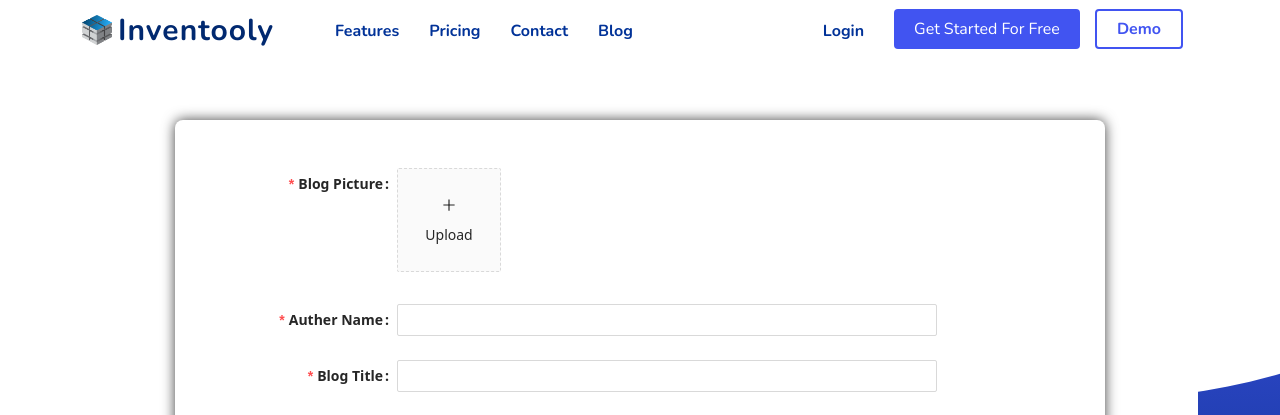
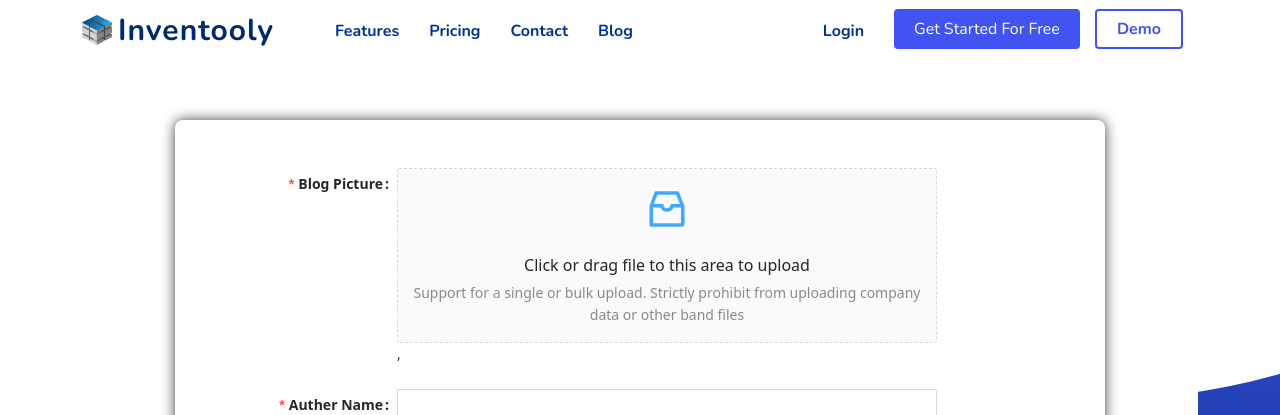
Before and after one commit to Munsif-UT/nextjs-blogs, a Next.js app: page /blogs/blogeditor in a window 1280 px wide. Shown: the top 415 px of the page. Built offline with nearby package versions, Linux system fonts and the light colour scheme.

Commit message:
addblog + blogeditor page

```diff
--- a/data/blogsData.js
+++ b/data/blogsData.js
@@ -17,8 +17,7 @@
     blogNo: 2,
     date: new Date().toLocaleDateString(),
     image: "",
-    title:
-      "Urtasker ipsam,dolores sapiente quam eligendi debitis aperiam eveniet",
+    title: "Urtasker ipsam,dolores sapiente quam eligendi debitis ",
     userName: "Inventoly",
     chat: 1,
     comments: 1,
--- a/pages/blogs/blogeditor.js
+++ b/pages/blogs/blogeditor.js
@@ -1,4 +1,3 @@
-import { Upload, message } from "antd";
 import { LoadingOutlined, PlusOutlined } from "@ant-design/icons";
 import React, { useState } from "react";
 import { Box } from "@material-ui/core";
@@ -11,6 +10,10 @@
 // import "./index.css";
 import { Form, Input, InputNumber, Button } from "antd";
 import NavbarInventoolyWebsite from "./../../components/NavbarInventoolyWebsite";
+import { Upload, message } from "antd";
+import { InboxOutlined } from "@ant-design/icons";
+
+const { Dragger } = Upload;
 const layout = {
   labelCol: {
     span: 8,
@@ -20,7 +23,7 @@
   },
 };
 
-function getBase64(img, callback) {
+/* function getBase64(img, callback) {
   const reader = new FileReader();
   reader.addEventListener("load", () => callback(reader.result));
   reader.readAsDataURL(img);
@@ -35,34 +38,39 @@
     message.error("Image must smaller than 2MB!");
   }
   return isJpgOrPng && isLt2M;
-}
+} */
 const validateMessages = {
   required: "${label} is required!",
   number: {
     range: "${label} must be between ${min} and ${max}",
   },
 };
+const props = {
+  name: "file",
+  multiple: true,
+  action: "https://www.mocky.io/v2/5cc8019d300000980a055e76",
+  onChange(info) {
+    const { status } = info.file;
+    if (status !== "uploading") {
+      console.log(info.file, info.fileList);
+    }
+    if (status === "done") {
+      message.success(`${info.file.name} file uploaded successfully.`);
+    } else if (status === "error") {
+      message.error(`${info.file.name} file upload failed.`);
+    }
+  },
+  onDrop(e) {
+    console.log("Dropped files", e.dataTransfer.files);
+  },
+};
 function Avatar() {
+  const [name, setname] = useState("");
+  const [titile, settitile] = useState("");
   const [ckeditorContent, setCkeditorContent] = useState("");
   const [imageStatus, setImageStatus] = useState({
     loading: false,
   });
-
-  const handleChange = (info) => {
-    if (info.file.status === "uploading") {
-      setImageStatus(true);
-      return;
-    }
-    if (info.file.status === "done") {
-      // Get this url from response in real world.
-      getBase64(info.file.originFileObj, (imageUrl) =>
-        setImageStatus({
-          imageUrl,
-          loading: false,
-        })
-      );
-    }
-  };
 
   const { loading, imageUrl } = imageStatus;
   const uploadButton = (
@@ -71,7 +79,6 @@
       <div style={{ marginTop: 8 }}>Upload</div>
     </div>
   );
-  console.log(imageUrl);
   const onFinish = (values) => {
     console.log(values);
   };
@@ -115,25 +122,19 @@
                         },
                       ]}
                     >
-                      <Upload
-                        name="avatar"
-                        listType="picture-card"
-                        className="avatar-uploader"
-                        showUploadList={false}
-                        action="https://www.mocky.io/v2/5cc8019d300000980a055e76"
-                        beforeUpload={beforeUpload}
-                        onChange={handleChange}
-                      >
-                        {imageUrl ? (
-                          <Image
-                            src={imageUrl}
-                            alt="avatar"
-                            style={{ width: "100%" }}
-                          />
-                        ) : (
-                          uploadButton
-                        )}
-                      </Upload>
+                      <Dragger {...props}>
+                        <p className="ant-upload-drag-icon">
+                          <InboxOutlined />
+                        </p>
+                        <p className="ant-upload-text">
+                          Click or drag file to this area to upload
+                        </p>
+                        <p className="ant-upload-hint">
+                          Support for a single or bulk upload. Strictly prohibit
+                          from uploading company data or other band files
+                        </p>
+                      </Dragger>
+                      ,
                     </Form.Item>
                     <Form.Item
                       name={["blog", "authername"]}
@@ -143,6 +144,7 @@
                           required: true,
                         },
                       ]}
+                      onChange={(e) => setname(e.target.value)}
                     >
                       <Input />
                     </Form.Item>
@@ -154,6 +156,7 @@
                           required: true,
                         },
                       ]}
+                      onChange={(e) => settitile(e.target.value)}
                     >
                       <Input />
                     </Form.Item>
```
